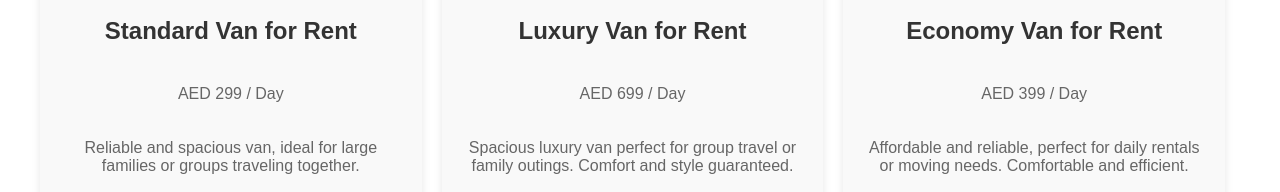
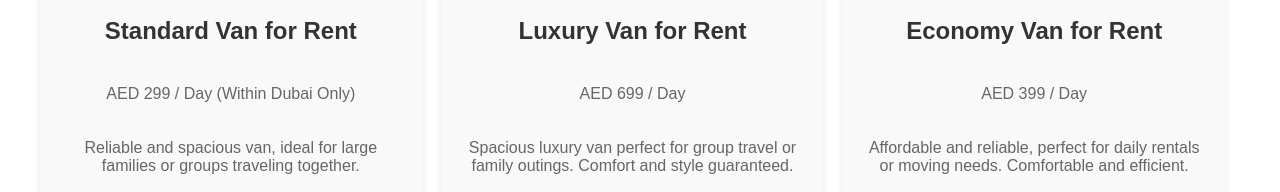
Before and after one commit to visiosoft/vanservice, a plain HTML site: page index.html in a window 1280 px wide. Shown: the part 572-764 px from the top of the page. Drawn offline with Linux system fonts and the light colour scheme.

Commit message:
Update index.html

```diff
--- a/index.html
+++ b/index.html
@@ -219,7 +219,7 @@ s0.parentNode.insertBefore(s1,s0);
            <div class="listing-item">
                 <img src="https://ymimg1.b8cdn.com/resized/car_model/10902/pictures/13377487/webp_listing_main_01.webp" alt="Standard Van">
                 <h3>Standard Van for Rent</h3>
-                <p>AED 299 / Day</p>
+                <p>AED 299 / Day (Within Dubai Only)</p>
                 <p>Reliable and spacious van, ideal for large families or groups traveling together.</p>
                 <div class="details">
                     <p>Model: Nissan NV350</p>
```
